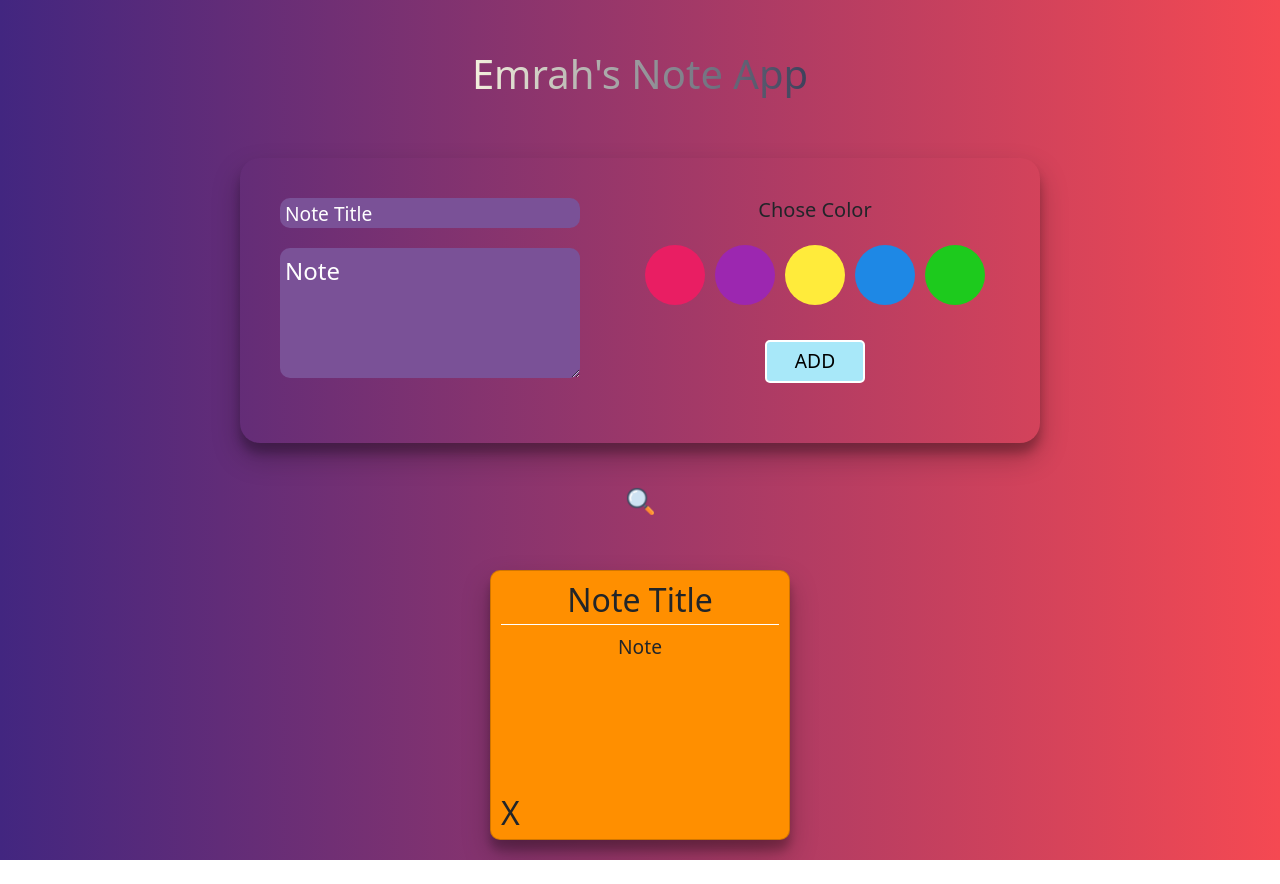
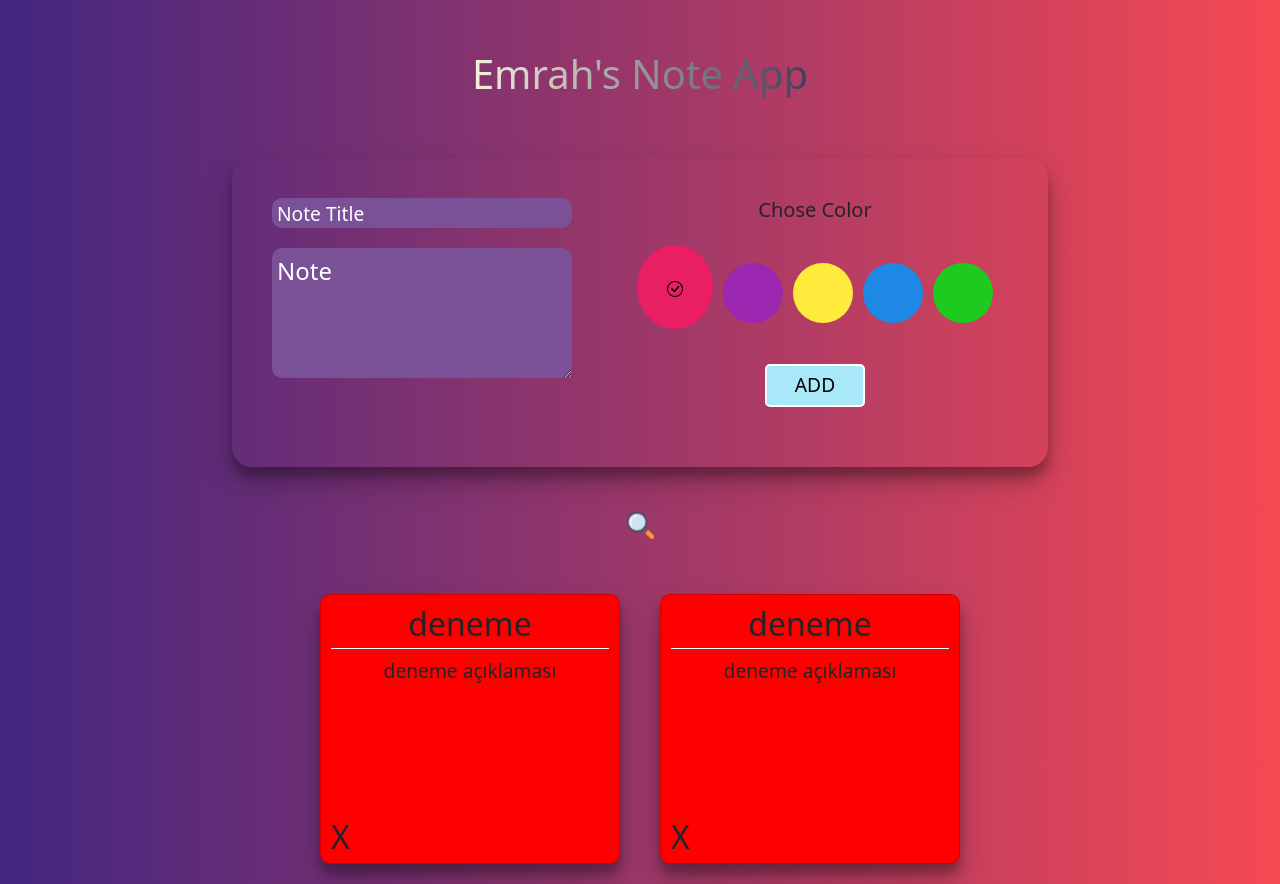
Before and after one commit to emraheskbgc/notes-app-with-redux, a React (Create React App) app: page / in a window 1280 px wide. Both pictures are taken after a click on the button 675 px from the left and 275 px from the top of the page. Before the commit the page ends 860 px from the top, so only its background shows below. Built offline with nearby package versions, Linux system fonts and the light colour scheme.

Commit message:
search and add completed

```diff
--- a/package.json
+++ b/package.json
@@ -3,12 +3,16 @@
   "version": "0.1.0",
   "private": true,
   "dependencies": {
+    "@reduxjs/toolkit": "^1.9.7",
     "@testing-library/jest-dom": "^5.17.0",
     "@testing-library/react": "^13.4.0",
     "@testing-library/user-event": "^13.5.0",
+    "bootstrap-icons": "^1.11.2",
     "react": "^18.2.0",
     "react-dom": "^18.2.0",
     "react-icon": "^1.0.0",
+    "react-icons": "^4.12.0",
+    "react-redux": "^8.1.3",
     "react-scripts": "5.0.1",
     "sass": "^1.69.5",
     "scss": "^0.2.4",
--- a/src/App.js
+++ b/src/App.js
@@ -2,6 +2,7 @@ import "./App.css";
 import Header from "./components/Header";
 import List from "./components/List";
 import Note from "./components/Note";
+
 import Search from "./components/Search";
 
 function App() {
@@ -10,8 +11,6 @@ function App() {
       <div className="page">
         <Header />
         <Note />
-        <Search />
-        <List />
       </div>
     </div>
   );
--- a/src/components/List.js
+++ b/src/components/List.js
@@ -1,18 +1,35 @@
 import React from "react";
+import Search from "./Search";
+import { useSelector, useDispatch } from "react-redux";
+import { setSearchNote } from "../redux/notes/noteSlice";
 
 const List = () => {
+  const items = useSelector((state) => state.notes.items);
+  const searchNote = useSelector((state) => state.notes.searchNote);
+  const dispatch = useDispatch();
+
+  const filteredNotes = items.filter(
+    (item) =>
+      item.title.toLowerCase().includes(searchNote.toLowerCase()) ||
+      item.description.toLowerCase().includes(searchNote.toLowerCase())
+  );
   return (
+    <>
+      <Search searchNote={searchNote} setSearchNote={setSearchNote} />
       <div className="down">
-      <div className="card">
+        {filteredNotes.map((item) => (
+          <div className="card" style={{ backgroundColor: item.color }}>
             <div className="icerik">
-          <h2>Note Title</h2>
-          <p> Note</p>
+              <h2>{item.title}</h2>
+              <p> {item.description}</p>
             </div>
             <div className="icons">
               <span>X</span>
             </div>
           </div>
+        ))}
       </div>
+    </>
   );
 };
 
--- a/src/components/Note.js
+++ b/src/components/Note.js
@@ -1,14 +1,58 @@
-import React from "react";
+import React, { useState } from "react";
+import List from "./List";
+
+import { useDispatch } from "react-redux";
+import { addNewNote } from "../redux/notes/noteSlice";
+import { BsCheckCircle } from "react-icons/bs";
 
 const Note = () => {
+  const dispatch = useDispatch();
+  const [title, setTitle] = useState("");
+  const [description, setDescription] = useState("");
+  const [color, setColor] = useState("default");
+
+  const handleTitleChange = (e) => {
+    e.preventDefault();
+    setTitle(e.target.value);
+  };
+  const handleDescriptionChange = (e) => {
+    e.preventDefault();
+    setDescription(e.target.value);
+  };
+  const handleColorChange = (color) => {
+    setColor(color);
+  };
+
+  const handleAddNote = () => {
+    const newNote = {
+      id: "3",
+      title: title,
+      description: description,
+      color: color,
+    };
+    dispatch(addNewNote(newNote));
+    setTitle("");
+    setDescription("");
+    setColor("default");
+  };
+
   return (
+    <>
       <div className=" mainDiv ">
         <div className="left">
           <div>
-          <input type="text" className="titleInput" placeholder="Note Title" />
+            <input
+              value={title}
+              onChange={handleTitleChange}
+              type="text"
+              className="titleInput"
+              placeholder="Note Title"
+            />
           </div>
           <div>
             <textarea
+              value={description}
+              onChange={handleDescriptionChange}
               cols="21"
               rows="8"
               placeholder="Note"
@@ -20,17 +64,51 @@ const Note = () => {
         <div className="right">
           <h5>Chose Color</h5>
           <div className="colors">
-          <button className="pink"></button>
-          <button className="purple"></button>
-          <button className="yellow"></button>
-          <button className="blue"></button>
-          <button className="green"></button>
+            <button
+              className="pink"
+              onClick={() => {
+                handleColorChange("#e91e63");
+              }}
+            >
+              {color === "#e91e63" ? <BsCheckCircle /> : ""}
+            </button>
+            <button
+              className="purple"
+              onClick={() => {
+                handleColorChange("#9c27b0");
+              }}
+            >
+              {color === "#9c27b0" ? <BsCheckCircle /> : ""}
+            </button>
+            <button
+              className="yellow"
+              onClick={() => handleColorChange("#ffeb3b")}
+            >
+              {color === "#ffeb3b" ? <BsCheckCircle /> : ""}
+            </button>
+            <button
+              className="blue"
+              onClick={() => handleColorChange("#1e88e5")}
+            >
+              {color === "#1e88e5" ? <BsCheckCircle /> : ""}
+            </button>
+            <button
+              className="green"
+              onClick={() => handleColorChange("#1dca1d")}
+            >
+              {color === "#1dca1d" ? <BsCheckCircle /> : ""}
+            </button>
           </div>
           <div>
-          <button className=" btnAdd">ADD</button>
+            <button className=" btnAdd" onClick={handleAddNote}>
+              ADD
+            </button>
           </div>
         </div>
       </div>
+
+      <List />
+    </>
   );
 };
 
--- a/src/components/Search.js
+++ b/src/components/Search.js
@@ -1,7 +1,9 @@
 import React, { useState, useRef, useEffect } from "react";
+import { useDispatch } from "react-redux";
 
-const Search = () => {
+const Search = ({ searchNote, setSearchNote }) => {
   const [hiddenImg, setHiddenImg] = useState(true);
+  const dispatch = useDispatch();
   const inputFocusRef = useRef(null);
   const handleClickImg = () => {
     setHiddenImg(false);
@@ -21,6 +23,8 @@ const Search = () => {
         <img src="/search.png" alt="" onClick={handleClickImg} />
       ) : (
         <input
+          value={searchNote}
+          onChange={(e) => dispatch(setSearchNote(e.target.value))}
           ref={inputFocusRef}
           type="search"
           placeholder="Search..."
--- a/src/index.js
+++ b/src/index.js
@@ -3,10 +3,14 @@ import ReactDOM from "react-dom/client";
 import "./index.css";
 import "./style.scss";
 import App from "./App";
+import { store } from "./redux/store";
+import { Provider } from "react-redux";
 
 const root = ReactDOM.createRoot(document.getElementById("root"));
 root.render(
   <React.StrictMode>
-    <App />
+    <Provider store={store}>
+      <App />
+    </Provider>
   </React.StrictMode>
 );
--- /dev/null
+++ b/src/redux/notes/noteSlice.js
@@ -0,0 +1,34 @@
+import { createSlice } from "@reduxjs/toolkit";
+
+export const notesSlice = createSlice({
+  name: "notes",
+  initialState: {
+    items: [
+      {
+        id: "1",
+        title: "deneme",
+        description: "deneme açıklaması",
+        color: "red",
+      },
+      {
+        id: "2",
+        title: "deneme",
+        description: "deneme açıklaması",
+        color: "red",
+      },
+    ],
+    searchNote: "",
+  },
+  reducers: {
+    addNewNote: (state, action) => {
+      const newNote = action.payload;
+      state.items.push(newNote);
+    },
+    setSearchNote: (state, action) => {
+      state.searchNote = action.payload;
+    },
+  },
+});
+
+export const { addNewNote, setSearchNote } = notesSlice.actions;
+export default notesSlice.reducer;
--- /dev/null
+++ b/src/redux/store.js
@@ -0,0 +1,8 @@
+import { configureStore } from "@reduxjs/toolkit";
+import noteSlice from "./notes/noteSlice";
+
+export const store = configureStore({
+  reducer: {
+    notes: noteSlice,
+  },
+});
--- a/src/style.scss
+++ b/src/style.scss
@@ -107,7 +107,7 @@ input:focus, textarea:focus{
 .colors button{
     padding: 30px;
     margin: 5px;
-    border: none;
+    border: 0;
     border-radius: 50%;
     cursor: pointer;
 }
@@ -127,9 +127,7 @@ input:focus, textarea:focus{
   .yellow {
     background-color: #ffeb3b;
   }
-  .orange {
-    background-color: #ff8f00;
-  }
+
 
 .search{
     display: flex;
@@ -150,6 +148,7 @@ input:focus, textarea:focus{
 }
 .search input::placeholder{
     color: white;
+
 }
 .search input:focus{
     outline: none;
```
Also changed, not shown: 1 other file (tests, documents, lock files or other folders). Lines whose indentation alone changed are shown as unchanged.
